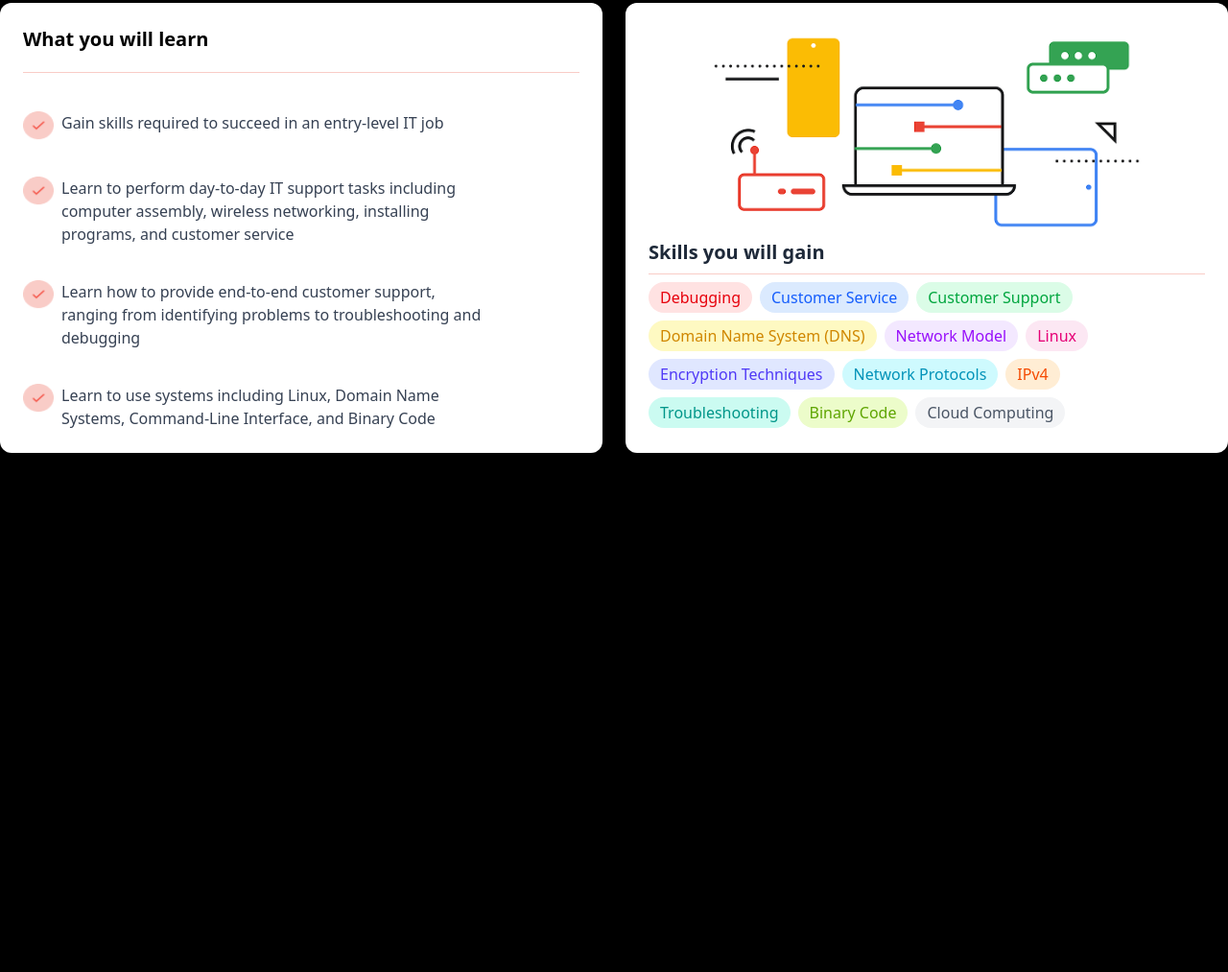
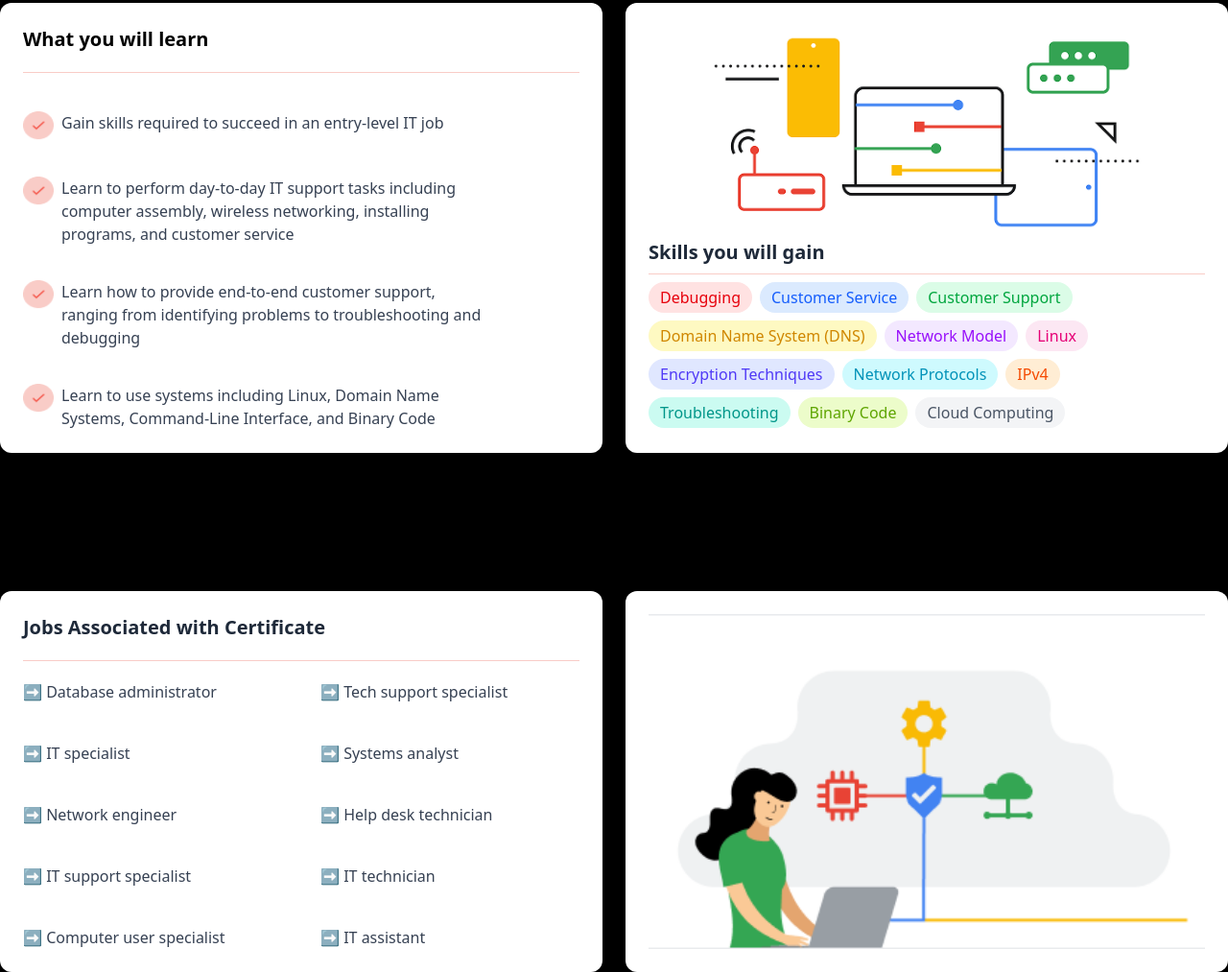
Before and after one commit to hasan9878/tailwind-project-1, a website built with Vite: page index.html in a window 1280 px wide. Shown: the part 1083-2096 px from the top of the page at 96% size. Before the commit the page ends 1675 px from the top, so only its background shows below. Built offline with nearby package versions, Linux system fonts and the light colour scheme; files whose address does not match are found by name.

Commit message:
card section no.2

```diff
--- a/index.html
+++ b/index.html
@@ -189,7 +189,34 @@
     </div>
   </div>
 
+ <!-- card section no.2-->
 
+
+  <!-- Card 3 -->
+  <div class="bg-[#FFFFFF] p-6 rounded-xl shadow-md hover:shadow-lg transition">
+    <h2 class="text-xl font-semibold mb-5 text-gray-800 ">Jobs Associated with Certificate</h2><hr class="mb-5 text-[#F9CCC7]">
+    <ul class="grid grid-cols-1 sm:grid-cols-2 gap-10 text-gray-700 text-sm md:text-base">
+      <li class="flex items-center gap-2">➡️ Database administrator</li>
+      <li class="flex items-center gap-2">➡️ Tech support specialist</li>
+      <li class="flex items-center gap-2">➡️ IT specialist</li>
+      <li class="flex items-center gap-2">➡️ Systems analyst</li>
+      <li class="flex items-center gap-2">➡️ Network engineer</li>
+      <li class="flex items-center gap-2">➡️ Help desk technician</li>
+      <li class="flex items-center gap-2">➡️ IT support specialist</li>
+      <li class="flex items-center gap-2">➡️ IT technician</li>
+      <li class="flex items-center gap-2">➡️ Computer user specialist</li>
+      <li class="flex items-center gap-2">➡️ IT assistant</li>
+    </ul>
+  </div>
+
+  <!-- Card 4 -->
+  <div class="bg-white p-6 rounded-xl shadow-md hover:shadow-lg transition flex flex-col items-center justify-center text-center">
+    <img src="images/card.png" alt="Illustration" class="w-full h-full object-cover" />
+
+  </div>
+</div>
+
+<!--card section end-->
 
 
 
```
